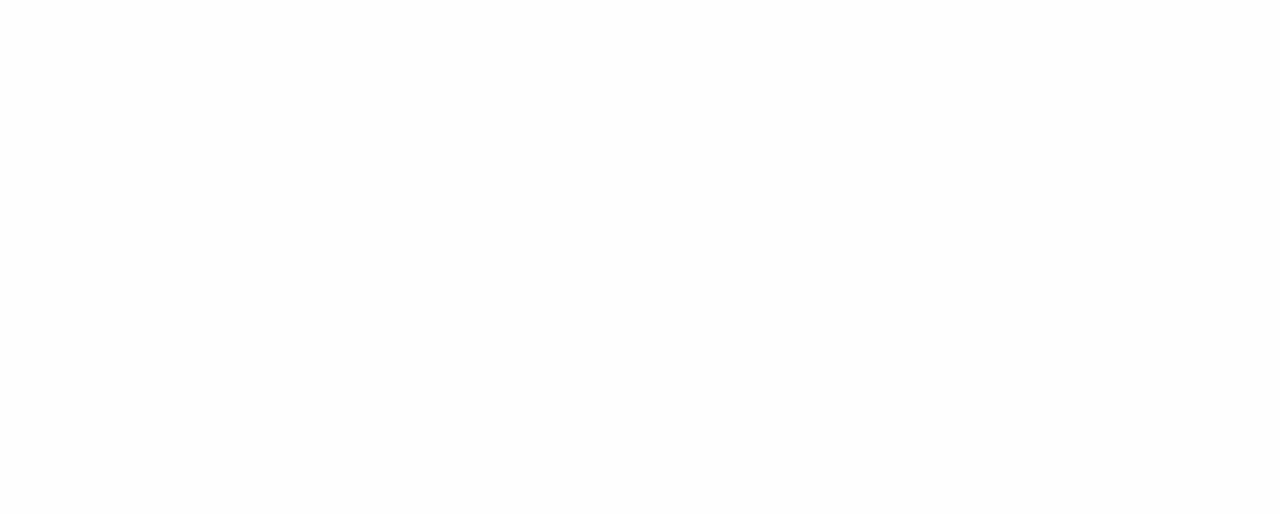
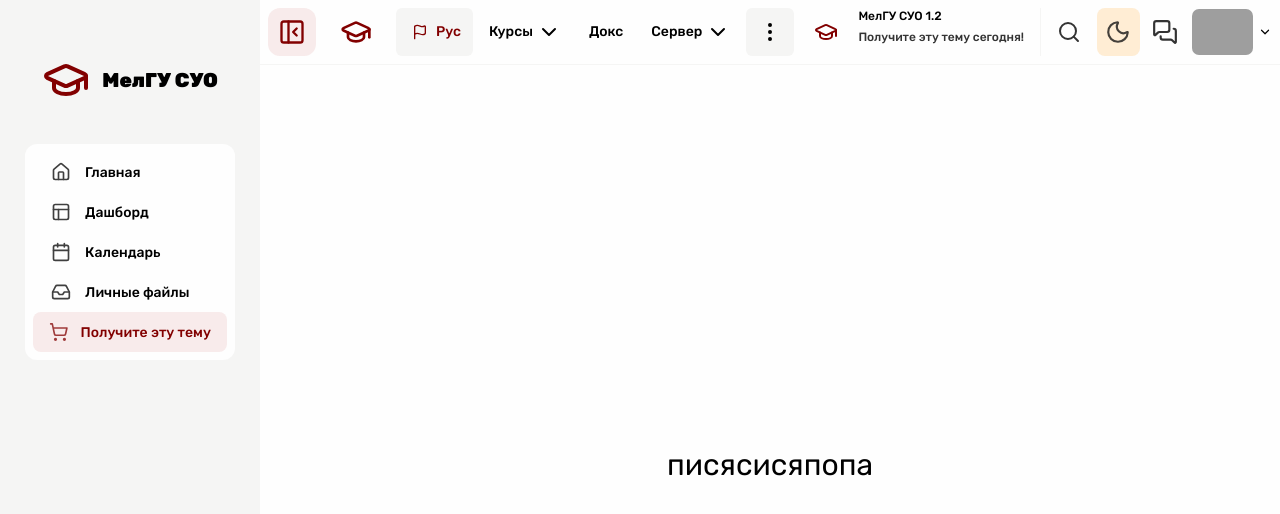
Before and after one commit to Vladdeek/lms, a React (Vite) app in the folder frontend/: page /get-this-theme in a window 1280 px wide. Before the commit this address had no page. Shown: the top 514 px of the page. Built offline with nearby package versions, Linux system fonts and the light colour scheme; grey boxes are pictures that could not be loaded.

Commit message:
fix adaptive and page my gf)

```diff
--- a/frontend/src/components/Header.jsx
+++ b/frontend/src/components/Header.jsx
@@ -32,7 +32,7 @@
 	const [searchIsOpen, setSearchIsOpen] = useState(false)
 	const [activeDropdown, setActiveDropdown] = useState(null)
 	const [burgerIsOpen, setBurgerIsOpen] = useState(false)
-	const [isMenuOpen, setIsMenuOpen] = useState(true)
+	const [isMenuOpen, setIsMenuOpen] = useState(false)
 
 	const hideDropdown = () => {
 		setActiveDropdown(!activeDropdown)
@@ -114,7 +114,7 @@
 								</div>
 							</Dropdown>
 							<HeaderBtn ChapterName={'Докс'} />
-							<div className='max-xl:hidden'>
+							<div className='max-xl:hidden max-lg:block'>
 								<Dropdown
 									ChapterName={'Сервер'}
 									isOpen={activeDropdown === 'server'}
@@ -135,7 +135,7 @@
 								</Dropdown>
 							</div>
 
-							<div className='max-2xl:hidden'>
+							<div className='max-2xl:hidden max-lg:block'>
 								<Dropdown
 									ChapterName={'Версии'}
 									isOpen={activeDropdown === 'versions'}
@@ -145,7 +145,7 @@
 								</Dropdown>
 							</div>
 
-							<div className='max-2xl:hidden'>
+							<div className='max-2xl:hidden max-lg:block'>
 								<Dropdown
 									ChapterName={'Темы Moodle'}
 									isOpen={activeDropdown === 'themes'}
@@ -176,9 +176,9 @@
 							</div>
 
 							<button
-								className={`2xl:hidden p-2 bg-[var(--bg-sidebar)]  flex transition-all justify-center items-center h-12 w-12 relative rounded-md text-[var(--primary-text)] ${
+								className={`2xl:hidden max-lg:hidden p-2 bg-[var(--bg-sidebar)]  flex transition-all justify-center items-center h-12 w-12 relative rounded-md  ${
 									!isMenuOpen
-										? 'hover:bg-[var(--secondary)] hover:text-[var(--primary)]'
+										? 'hover:bg-[var(--secondary)] text-[var(--primary-text)] hover:text-[var(--primary)]'
 										: 'bg-[var(--secondary)] text-[var(--primary)]'
 								}`}
 								onClick={() => setIsMenuOpen(!isMenuOpen)}
--- a/frontend/src/main.jsx
+++ b/frontend/src/main.jsx
@@ -15,6 +15,7 @@
 import CalendarPage from './pages/CalendarPage'
 import Dashboard from './pages/Dashboard'
 import PrivateFiles from './pages/PrivateFiles'
+import Page from './pages/Page'
 
 function MainApp() {
 	const navigate = useNavigate()
@@ -38,6 +39,7 @@
 					<Route path='calendar' element={<CalendarPage />} />
 					<Route path='dashboard' element={<Dashboard />} />
 					<Route path='private-files' element={<PrivateFiles />} />
+					<Route path='get-this-theme' element={<Page />} />
 				</Route>
 			</Routes>
 		</Suspense>
--- /dev/null
+++ b/frontend/src/pages/Page.jsx
@@ -0,0 +1,10 @@
+const Page = () => {
+	return (
+		<>
+			<div className='flex h-screen justify-center items-center'>
+				<p className='text-3xl text-[var(--primary-text)]'>писясисяпопа</p>
+			</div>
+		</>
+	)
+}
+export default Page
```
Also changed, not shown: 1 other file (tests, documents, lock files or other folders).
